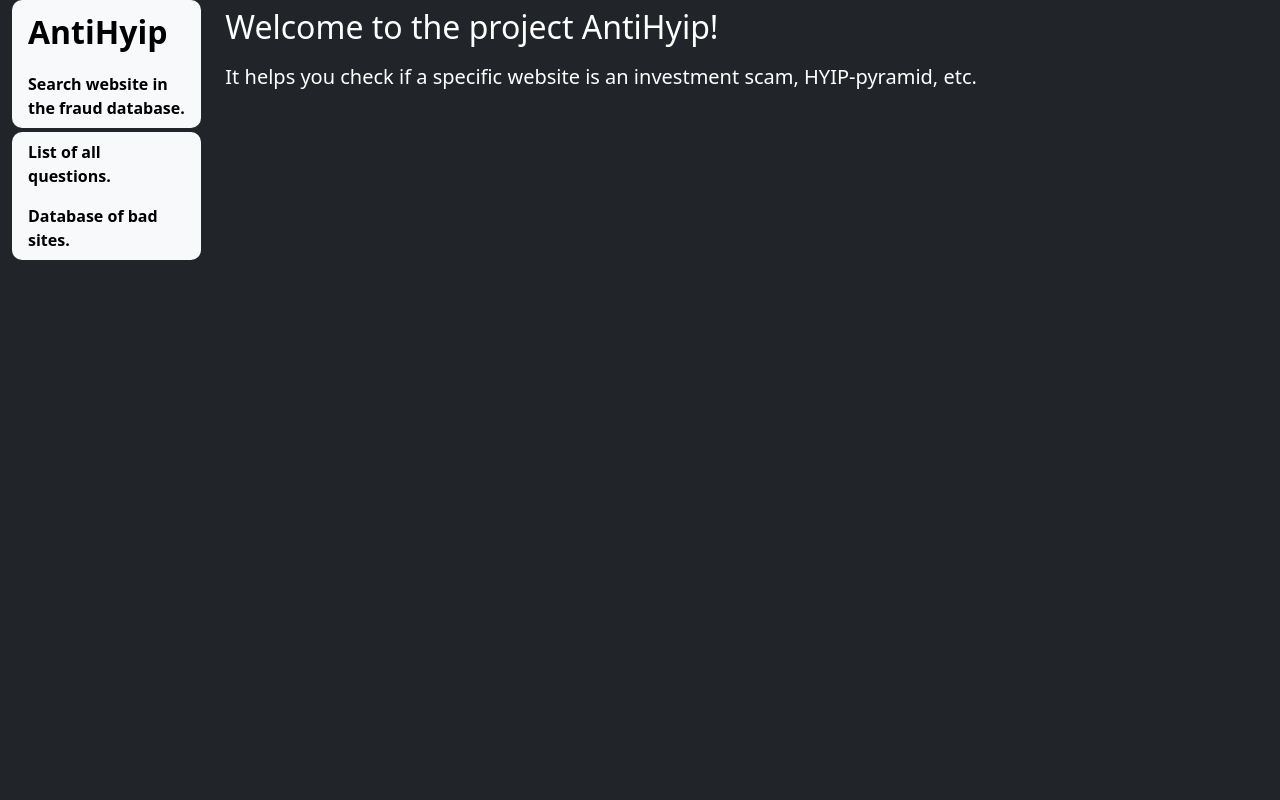
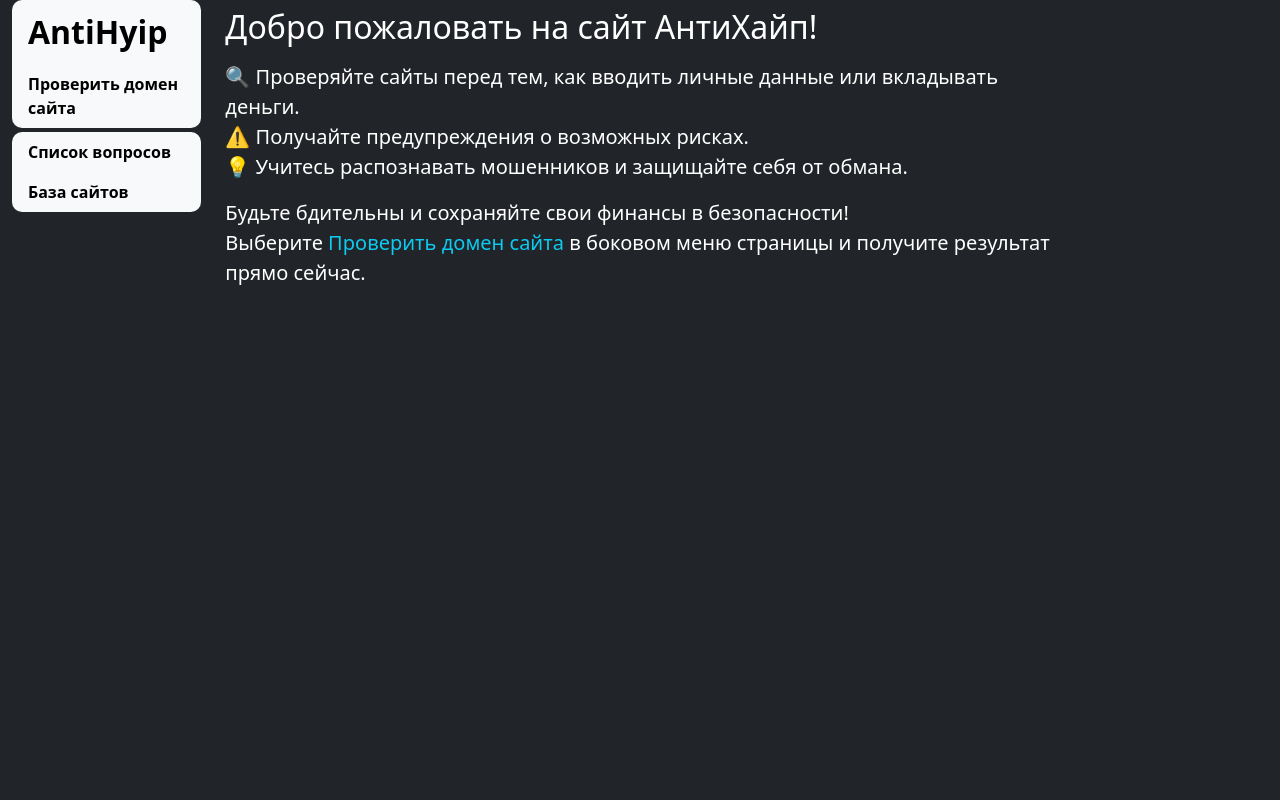
Before and after one commit to sishorian/antihyip-rest-v1, a Django app: page / in a window 1280 px wide. Run offline with Django 5.2, Linux system fonts and the light colour scheme.

Commit message:
Translate site

```diff
--- a/hyiptest/templates/base_generic.html
+++ b/hyiptest/templates/base_generic.html
@@ -34,18 +34,18 @@
                 </li>
                 <li class="nav-item">
                   <a class="nav-link text-bg-light ah-sidebar-bottom-link"
-                     href="{% url 'search-domain' %}">Search website in the fraud database.</a>
+                     href="{% url 'search-domain' %}">Проверить домен сайта</a>
                 </li>
               </ul>
 
               <ul class="nav flex-column mb-auto mt-1">
                 <li class="nav-item">
                   <a class="nav-link text-bg-light ah-sidebar-top-link"
-                     href="{% url 'question-list' %}">List of all questions.</a>
+                     href="{% url 'question-list' %}">Список вопросов</a>
                 </li>
                 <li class="nav-item">
                   <a class="nav-link text-bg-light ah-sidebar-bottom-link"
-                     href="{% url 'badsite-list' %}">Database of bad sites.</a>
+                     href="{% url 'badsite-list' %}">База сайтов</a>
                 </li>
               </ul>
             {% endblock sidebar %}
--- a/hyiptest/templates/home.html
+++ b/hyiptest/templates/home.html
@@ -1,9 +1,22 @@
 {% extends "base_generic.html" %}
 
 {% block content %}
-  <h1>Welcome to the project AntiHyip!</h1>
+  <h1>Добро пожаловать на сайт АнтиХайп!</h1>
 
   <p class="lead">
-    It helps you check if a specific website is an investment scam, HYIP-pyramid, etc.
+    🔍 <strong>Проверяйте сайты</strong> перед тем, как вводить личные
+    данные или вкладывать деньги.
+    <br />
+    ⚠️ <strong>Получайте предупреждения</strong> о возможных рисках.
+    <br />
+    💡 <strong>Учитесь распознавать мошенников</strong> и защищайте
+    себя от обмана.
+  </p>
+
+  <p class="lead">
+    Будьте бдительны и сохраняйте свои финансы в безопасности!
+    <br />
+    Выберите <span class="text-info">Проверить домен сайта</span>
+    в боковом меню страницы и получите результат прямо сейчас.
   </p>
 {% endblock %}
--- a/hyiptest/templates/hyiptest/badsite_list.html
+++ b/hyiptest/templates/hyiptest/badsite_list.html
@@ -1,7 +1,7 @@
 {% extends "base_generic.html" %}
 
 {% block content %}
-  <h1>List of bad sites.</h1>
+  <h1>Список мошеннических сайтов.</h1>
 
   {% if badsite_list %}
     <table class="table">
@@ -25,6 +25,6 @@
       </tbody>
     </table>
   {% else %}
-    <p>No sites found in the database.</p>
+    <p>Сайтов в базе не найдено.</p>
   {% endif %}
 {% endblock %}
--- a/hyiptest/templates/hyiptest/question_list.html
+++ b/hyiptest/templates/hyiptest/question_list.html
@@ -1,7 +1,7 @@
 {% extends "base_generic.html" %}
 
 {% block content %}
-  <h1>Question List.</h1>
+  <h1>Список вопросов.</h1>
 
   <ul>
     {% for question in question_list %}
@@ -9,7 +9,7 @@
         <a href="{{ question.get_absolute_url }}">{{ question.text }}</a>
       </li>
     {% empty %}
-      <li>No questions found in the database.</li>
+      <li>Вопросов в базе не найдено.</li>
     {% endfor %}
   </ul>
 {% endblock %}
```
